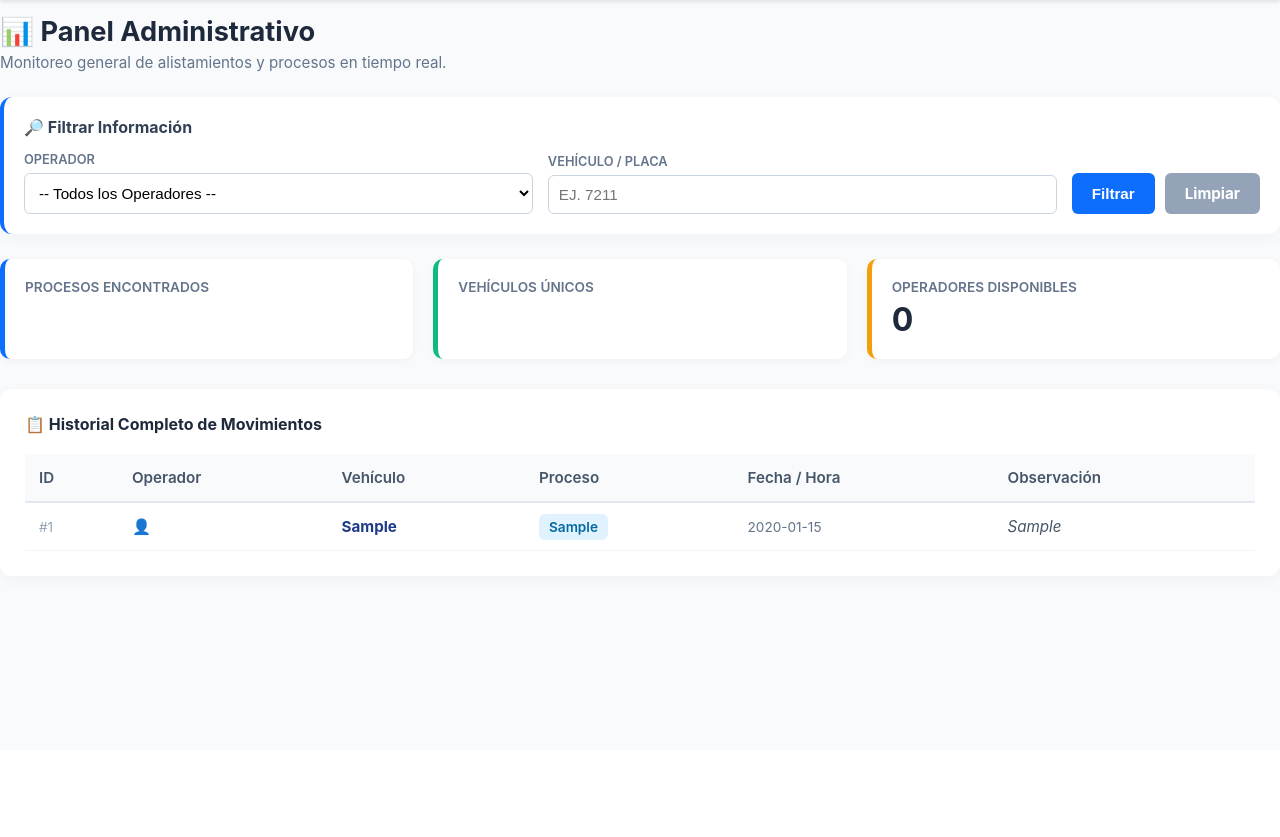
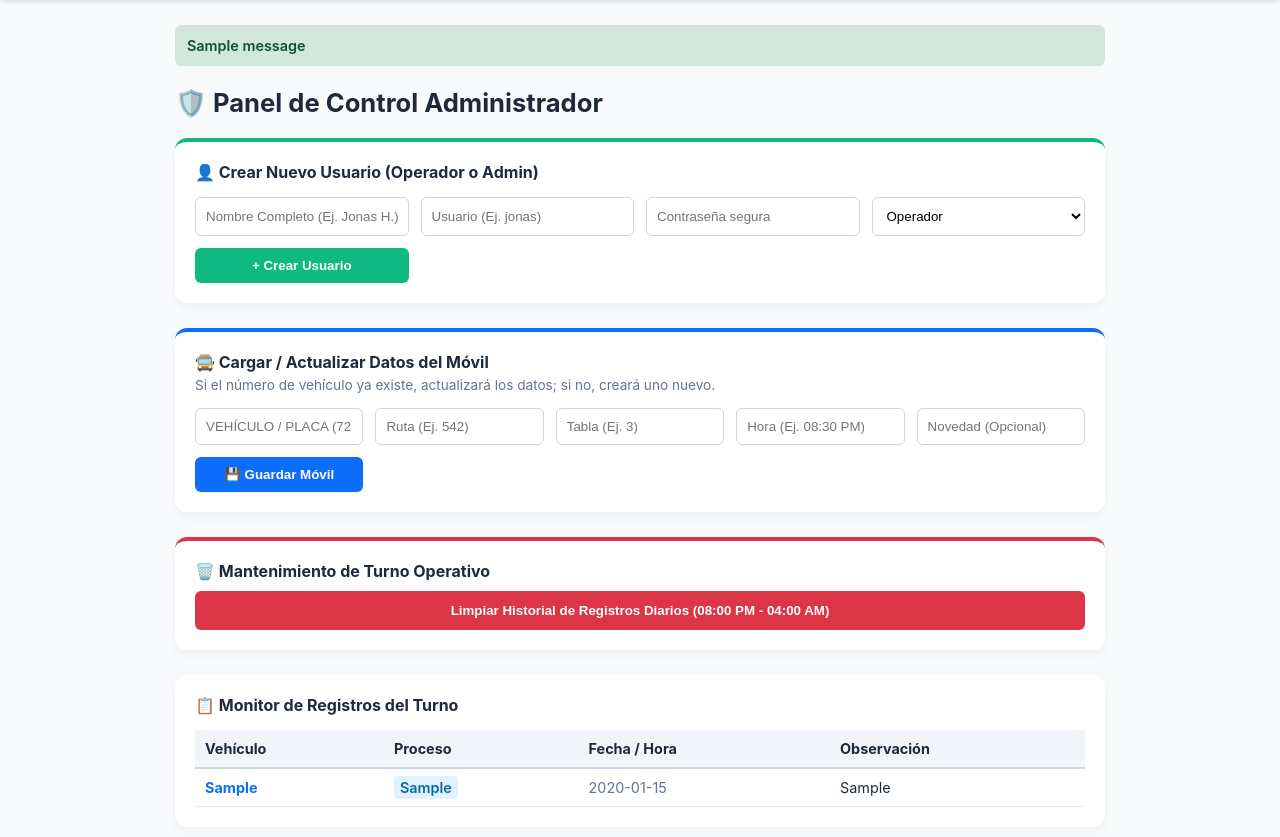
Before and after one commit to julio197212/alistamiento, a Flask app: page /admin in a window 1280 px wide. Shown: the part 50-887 px from the top of the page. Before the commit the page ends 628 px from the top, so only its background shows below. Run offline with Flask 3, Linux system fonts and the light colour scheme; the visitor is signed in with stand-in values (Sample User, id 1); tables that the repository leaves empty hold one stand-in row (values such as "Sample post"); one stand-in notice (Sample message) is shown.

Commit message:
Update admin.html

```diff
--- a/templates/admin.html
+++ b/templates/admin.html
@@ -1,87 +1,84 @@
 {% extends "base.html" %}
 {% block content %}
-<div style="width: 100%; margin: 0 auto;">
+<div style="max-width: 950px; margin: 0 auto; padding: 10px; box-sizing: border-box;">
 
-    <!-- Encabezado Principal -->
-    <div style="margin-bottom: 25px;">
-        <h2 style="margin:0; color: #1e293b; font-weight: 700; font-size: 1.7rem;">📊 Panel Administrativo</h2>
-        <p style="margin: 5px 0 0 0; color: #64748b; font-size: 0.95rem;">Monitoreo general de alistamientos y procesos en tiempo real.</p>
-    </div>
+    <!-- Mensajes de Alerta -->
+    {% with messages = get_flashed_messages(with_categories=true) %}
+      {% if messages %}
+        {% for category, message in messages %}
+          <div style="padding: 12px; margin-bottom: 20px; border-radius: 6px; font-weight: 600; font-size: 0.9rem;
+                      background-color: {% if category == 'success' %} #d1e7dd {% else %} #f8d7da {% endif %};
+                      color: {% if category == 'success' %} #0f5132 {% else %} #842029 {% endif %};">
+              {{ message }}
+          </div>
+        {% endfor %}
+      {% endif %}
+    {% endwith %}
 
-    <!-- Barra de Filtros de Búsqueda -->
-    <div style="background: white; padding: 20px; border-radius: 12px; box-shadow: 0 4px 15px rgba(0,0,0,0.04); margin-bottom: 25px; border-left: 4px solid #0d6efd;">
-        <h5 style="margin-top: 0; margin-bottom: 15px; color: #334155; font-size: 1rem;">🔎 Filtrar Información</h5>
-        <form method="GET" action="/admin" style="display: flex; gap: 15px; flex-wrap: wrap; align-items: flex-end;">
+    <h2 style="color: #1e293b; margin-bottom: 20px; font-size: 1.6rem;">🛡️ Panel de Control Administrador</h2>
 
-            <!-- Filtro por Operador -->
-            <div style="flex: 1; min-width: 200px;">
-                <label style="display: block; font-size: 0.8rem; font-weight: 600; color: #64748b; margin-bottom: 6px; text-transform: uppercase;">Operador</label>
-                <select name="operador_id" style="width: 100%; padding: 10px; border: 1.5px solid #cbd5e1; border-radius: 6px; font-size: 0.95rem; background-color: white;">
-                    <option value="">-- Todos los Operadores --</option>
-                    {% for op in operadores %}
-                        <option value="{{ op.id }}" {% if request.args.get('operador_id') == op.id|string %}selected{% endif %}>{{ op.nombre }}</option>
-                    {% endfor %}
-                </select>
-            </div>
-
-            <!-- Filtro por Vehículo -->
-            <div style="flex: 1; min-width: 200px;">
-                <label style="display: block; font-size: 0.8rem; font-weight: 600; color: #64748b; margin-bottom: 6px; text-transform: uppercase;">Vehículo / Placa</label>
-                <input type="text" name="vehiculo" value="{{ request.args.get('vehiculo', '') }}" placeholder="Ej. 7211"
-                       style="width: 100%; padding: 10px; border: 1.5px solid #cbd5e1; border-radius: 6px; font-size: 0.95rem; text-transform: uppercase; box-sizing: border-box;">
-            </div>
-
-            <!-- Botones de Acción -->
-            <div style="display: flex; gap: 10px;">
-                <button type="submit" style="padding: 11px 20px; background-color: #0d6efd; color: white; border: none; border-radius: 6px; font-weight: bold; cursor: pointer; font-size: 0.95rem;">
-                    Filtrar
-                </button>
-                <a href="/admin" style="padding: 11px 20px; background-color: #94a3b8; color: white; text-decoration: none; border-radius: 6px; font-weight: bold; font-size: 0.95rem; text-align: center;">
-                    Limpiar
-                </a>
-            </div>
+    <!-- FORMULARIO 1: CREAR USUARIOS -->
+    <div style="background: white; border-radius: 12px; padding: 20px; margin-bottom: 25px; box-shadow: 0 4px 12px rgba(0,0,0,0.05); border-top: 4px solid #10b981;">
+        <h4 style="margin: 0 0 15px 0; color: #1e293b;">👤 Crear Nuevo Usuario (Operador o Admin)</h4>
+        <form action="/admin/crear_usuario" method="POST" style="display: grid; grid-template-columns: repeat(auto-fit, minmax(180px, 1fr)); gap: 12px;">
+            <input type="text" name="nombre" required placeholder="Nombre Completo (Ej. Jonas H.)" style="padding: 10px; border: 1.5px solid #cbd5e1; border-radius: 6px;">
+            <input type="text" name="username" required placeholder="Usuario (Ej. jonas)" style="padding: 10px; border: 1.5px solid #cbd5e1; border-radius: 6px;">
+            <input type="password" name="password" required placeholder="Contraseña segura" style="padding: 10px; border: 1.5px solid #cbd5e1; border-radius: 6px;">
+            <select name="rol" style="padding: 10px; border: 1.5px solid #cbd5e1; border-radius: 6px; background: white;">
+                <option value="operador">Operador</option>
+                <option value="administrador">Administrador</option>
+            </select>
+            <button type="submit" style="padding: 10px; background: #10b981; color: white; border: none; border-radius: 6px; font-weight: bold; cursor: pointer;">+ Crear Usuario</button>
         </form>
     </div>
 
-    <!-- Tarjetas de Indicadores (Métricas) -->
-    <div style="display: grid; grid-template-columns: repeat(auto-fit, minmax(220px, 1fr)); gap: 20px; margin-bottom: 30px;">
-        <div style="background: white; padding: 20px; border-radius: 10px; box-shadow: 0 2px 8px rgba(0,0,0,0.04); border-left: 5px solid #0d6efd;">
-            <div style="color: #64748b; font-size: 0.85rem; font-weight: 600; text-transform: uppercase;">Procesos Encontrados</div>
-            <div style="font-size: 2rem; font-weight: 700; color: #1e293b; margin-top: 5px;">{{ total }}</div>
-        </div>
-        <div style="background: white; padding: 20px; border-radius: 10px; box-shadow: 0 2px 8px rgba(0,0,0,0.04); border-left: 5px solid #10b981;">
-            <div style="color: #64748b; font-size: 0.85rem; font-weight: 600; text-transform: uppercase;">Vehículos Únicos</div>
-            <div style="font-size: 2rem; font-weight: 700; color: #1e293b; margin-top: 5px;">{{ vehiculos_unicos }}</div>
-        </div>
-        <div style="background: white; padding: 20px; border-radius: 10px; box-shadow: 0 2px 8px rgba(0,0,0,0.04); border-left: 5px solid #f59e0b;">
-            <div style="color: #64748b; font-size: 0.85rem; font-weight: 600; text-transform: uppercase;">Operadores Disponibles</div>
-            <div style="font-size: 2rem; font-weight: 700; color: #1e293b; margin-top: 5px;">{{ operadores|length }}</div>
-        </div>
+    <!-- FORMULARIO 2: CARGAR INFORMACIÓN DE MÓVILES (REEMPLAZO EXCEL) -->
+    <div style="background: white; border-radius: 12px; padding: 20px; margin-bottom: 25px; box-shadow: 0 4px 12px rgba(0,0,0,0.05); border-top: 4px solid #0d6efd;">
+        <h4 style="margin: 0 0 5px 0; color: #1e293b;">🚍 Cargar / Actualizar Datos del Móvil</h4>
+        <p style="margin: 0 0 15px 0; font-size: 0.85rem; color: #64748b;">Si el número de vehículo ya existe, actualizará los datos; si no, creará uno nuevo.</p>
+        <form action="/admin/guardar_movil" method="POST" style="display: grid; grid-template-columns: repeat(auto-fit, minmax(140px, 1fr)); gap: 12px;">
+            <input type="text" name="vehiculo" required placeholder="Vehículo / Placa (7211)" style="padding: 10px; border: 1.5px solid #cbd5e1; border-radius: 6px; text-transform: uppercase;">
+            <input type="text" name="ruta" required placeholder="Ruta (Ej. 542)" style="padding: 10px; border: 1.5px solid #cbd5e1; border-radius: 6px;">
+            <input type="text" name="tabla" required placeholder="Tabla (Ej. 3)" style="padding: 10px; border: 1.5px solid #cbd5e1; border-radius: 6px;">
+            <input type="text" name="hora" required placeholder="Hora (Ej. 08:30 PM)" style="padding: 10px; border: 1.5px solid #cbd5e1; border-radius: 6px;">
+            <input type="text" name="novedad" placeholder="Novedad (Opcional)" style="padding: 10px; border: 1.5px solid #cbd5e1; border-radius: 6px;">
+            <button type="submit" style="padding: 10px; background: #0d6efd; color: white; border: none; border-radius: 6px; font-weight: bold; cursor: pointer;">💾 Guardar Móvil</button>
+        </form>
     </div>
 
-    <!-- Tabla Detallada de Datos -->
-    <div style="background: white; border-radius: 12px; box-shadow: 0 4px 15px rgba(0,0,0,0.04); padding: 25px; overflow-x: auto;">
-        <h4 style="margin-top:0; margin-bottom: 20px; color: #1e293b;">📋 Historial Completo de Movimientos</h4>
-        <table style="width:100%; border-collapse: collapse; text-align: left; font-size: 0.95rem;">
+    <!-- REINICIAR REGISTROS DIARIOS -->
+    <div style="background: white; border-radius: 12px; padding: 20px; margin-bottom: 25px; box-shadow: 0 4px 12px rgba(0,0,0,0.05); border-top: 4px solid #dc3545;">
+        <h4 style="margin: 0 0 10px 0; color: #1e293b;">🗑️ Mantenimiento de Turno Operativo</h4>
+        <form action="/admin/borrar_todo" method="POST" onsubmit="return confirm('¿Borrar todos los registros del turno? No afectará a los usuarios ni a las rutas creadas.');">
+            <button type="submit" style="width: 100%; padding: 12px; background: #dc3545; color: white; border: none; border-radius: 6px; font-weight: bold; cursor: pointer;">
+                Limpiar Historial de Registros Diarios (08:00 PM - 04:00 AM)
+            </button>
+        </form>
+    </div>
+
+    <!-- TABLA DE CONTROL OPERATIVO EN TIEMPO REAL -->
+    <div style="background: white; border-radius: 12px; padding: 20px; box-shadow: 0 4px 12px rgba(0,0,0,0.05); overflow-x: auto; -webkit-overflow-scrolling: touch;">
+        <h4 style="margin: 0 0 15px 0; color: #1e293b;">📋 Monitor de Registros del Turno</h4>
+        <table style="width: 100%; min-width: 600px; border-collapse: collapse; font-size: 0.9rem;">
             <thead>
-                <tr style="background-color: #f8fafc; border-bottom: 2px solid #e2e8f0;">
-                    <th style="padding: 14px; color: #475569; font-weight: 600;">ID</th>
-                    <th style="padding: 14px; color: #475569; font-weight: 600;">Operador</th>
-                    <th style="padding: 14px; color: #475569; font-weight: 600;">Vehículo</th>
-                    <th style="padding: 14px; color: #475569; font-weight: 600;">Proceso</th>
-                    <th style="padding: 14px; color: #475569; font-weight: 600;">Fecha / Hora</th>
-                    <th style="padding: 14px; color: #475569; font-weight: 600;">Observación</th>
+                <tr style="background: #f1f5f9; border-bottom: 2px solid #cbd5e1; text-align: left;">
+                    <th style="padding: 10px;">Vehículo</th>
+                    <th style="padding: 10px;">Proceso</th>
+                    <th style="padding: 10px;">Fecha / Hora</th>
+                    <th style="padding: 10px;">Observación</th>
                 </tr>
             </thead>
             <tbody>
                 {% for r in registros %}
-                <tr style="border-bottom: 1px solid #f1f5f9; transition: background-color 0.2s;">
-                    <td style="padding: 14px; color: #94a3b8; font-size: 0.85rem;">#{{ r.id }}</td>
-                    <td style="padding: 14px; font-weight: 600; color: #334155;">👤 {{ r.operador }}</td>
-                    <td style="padding: 14px; font-weight: 700; color: #1e3a8a;">{{ r.vehiculo }}</td>
-                    <td style="padding: 14px;"><span style="background: #e0f2fe; color: #0369a1; padding: 5px 10px; border-radius: 6px; font-size: 0.85rem; font-weight: 600;">{{ r.proceso }}</span></td>
-                    <td style="padding: 14px; color: #64748b; font-size: 0.85rem;">{{ r.fecha_hora }}</td>
-                    <td style="padding: 14px; color: #475569; font-style: italic;">{{ r.observacion if r.observacion else '-' }}</td>
+                <tr style="border-bottom: 1px solid #e2e8f0;">
+                    <td style="padding: 10px; font-weight: bold; color: #0d6efd;">{{ r.vehiculo }}</td>
+                    <td style="padding: 10px;"><span style="background: #e0f2fe; color: #0369a1; padding: 3px 6px; border-radius: 4px; font-weight: 600;">{{ r.proceso }}</span></td>
+                    <td style="padding: 10px; color: #64748b;">{{ r.fecha_hora }}</td>
+                    <td style="padding: 10px;">{{ r.observacion }}</td>
+                </tr>
+                {% else %}
+                <tr>
+                    <td colspan="4" style="padding: 20px; text-align: center; color: #94a3b8; font-style: italic;">No hay registros cargados. Base de datos vacía.</td>
                 </tr>
                 {% endfor %}
             </tbody>
```
